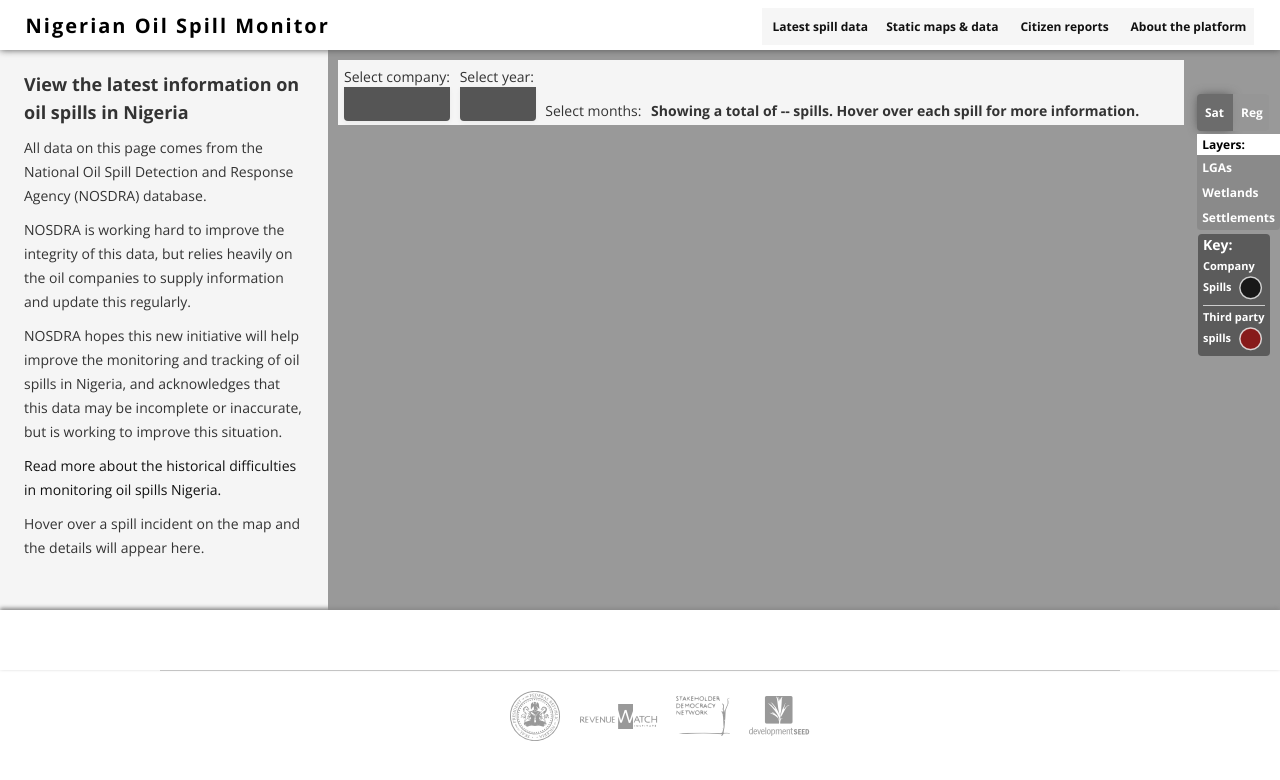
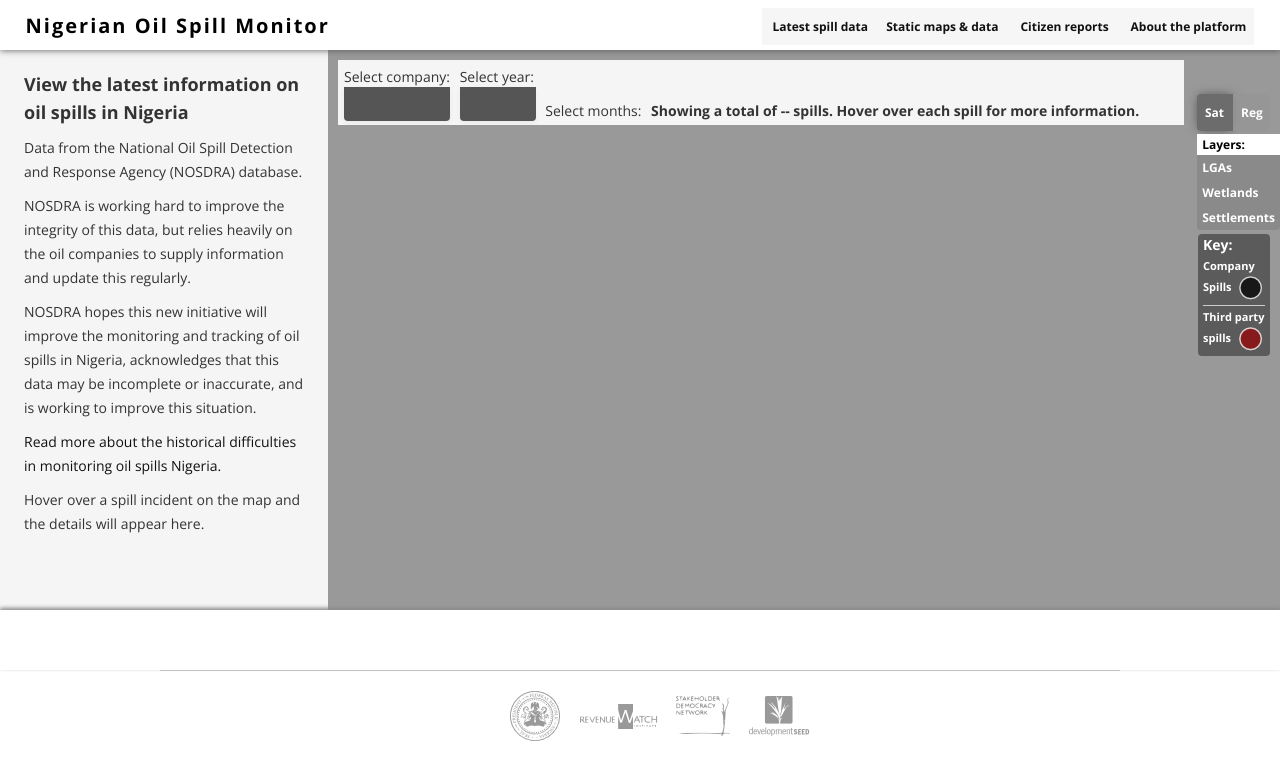
Before and after one commit to sdn4nigeria/monitoring-platform, a Jekyll site: the page built from index.html, in a window 1280 px wide. Shown: the top 780 px of the page. Built offline with Jekyll 4.4.1, drawn with Linux system fonts in a browser that asks for light colours; nearby versions of some CDN libraries; some web fonts are replaced; library files that are not in the unit come from our copies; Markdown is read by kramdown in place of the engine named in the settings.

Commit message:
Update index.html

```diff
--- a/index.html
+++ b/index.html
@@ -8,9 +8,9 @@ class: frontpage
   <div class=''>
     <div id='intro-text' class='about-text'>
       <h2>View the latest information on oil spills in Nigeria</h2>
-      <p>All data on this page comes from the National Oil Spill Detection and Response Agency (NOSDRA) database.</p>
+      <p>Data from the National Oil Spill Detection and Response Agency (NOSDRA) database.</p>
       <p>NOSDRA is working hard to improve the integrity of this data, but relies heavily on the oil companies to supply information and update this regularly.</p>
-      <p>NOSDRA hopes this new initiative will help improve the monitoring and tracking of oil spills in Nigeria, and acknowledges that this data may be incomplete or inaccurate, but is working to improve this situation.</p>
+      <p>NOSDRA hopes this new initiative will improve the monitoring and tracking of oil spills in Nigeria, acknowledges that this data may be incomplete or inaccurate, and is working to improve this situation.</p>
       <p><a href="http://sdn4nigeria.github.com/monitoring-platform/about/">Read more about the historical difficulties in monitoring oil spills Nigeria.</a></p>
       <p>Hover over a spill incident on the map and the details will appear here.</p>
       <br/>
```
